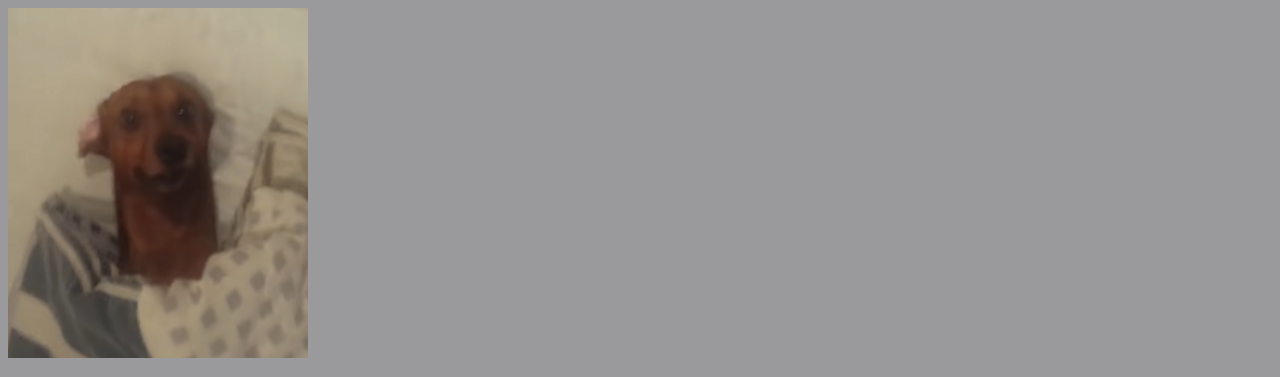
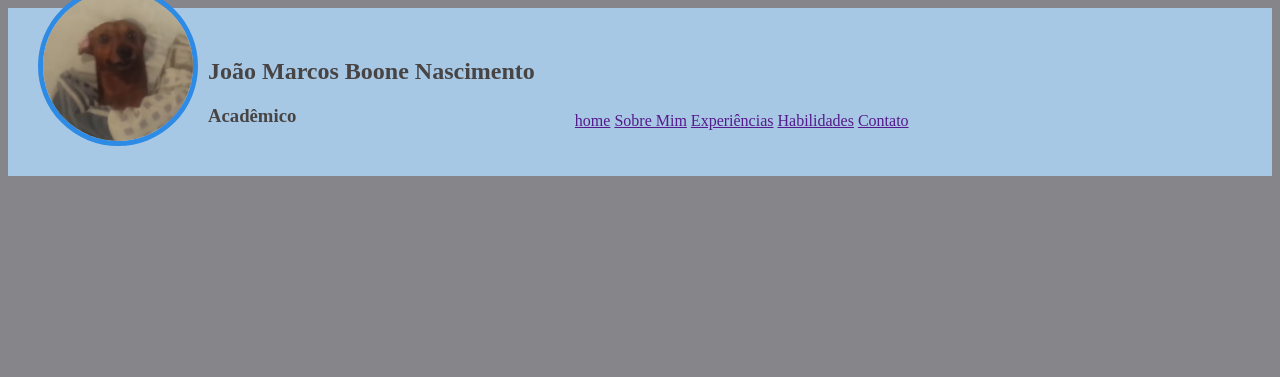
Before and after one commit to Jaayzan/Portifolio, a plain HTML site: page index.html in a window 1280 px wide. Shown: the top 377 px of the page. Drawn offline with Linux system fonts and the light colour scheme.

Commit message:
Add files via upload

```diff
--- a/index.html
+++ b/index.html
@@ -5,19 +5,17 @@
     <meta charset="UTF-8">
     <meta name="viewport" content="width=device-width, initial-scale=1.0">
     <title>Portifolio</title>
-    <style>
-        body{
-            background-color: rgba(91, 91, 95, 0.616);
-        }
-        menu{
-           text-align: center;
-        }
-    </style>
+    <link rel="stylesheet" href="style.css">
+
 </head>
 
 <body>
-<img src="foto/foto.png" alt="foto" style="width: 300px;height: 350px;px;">
-<h1>João Marcos Boone Nascimento</h1>
+<div class="profile">
+    <img src="foto/foto.png" alt="foto">
+    <div class="texto">
+        <h2>João Marcos Boone Nascimento</h2>
+        <h3>Acadêmico</h3>
+</div>
 <menu>
     <a href="">home</a>
     <a href="">Sobre Mim</a>
--- /dev/null
+++ b/style.css
@@ -0,0 +1,28 @@
+
+body{
+background-color: rgba(58, 58, 65, 0.616);
+}
+menu{
+text-align: center;
+}
+.profile {
+    background-color: #a6c8e4;
+    padding: 30px;
+    display: flex;
+    align-items: self-end;
+
+}
+
+.profile img {
+    border-radius: 50%;
+    border: 5px solid #2d8ae5;
+    width: 150px;
+    height: 150px;
+    margin-right: 20px;
+    position: absolute;
+}
+.profile .texto {
+    color: rgb(72, 68, 68);
+    margin-left: 170px;
+
+}
```
